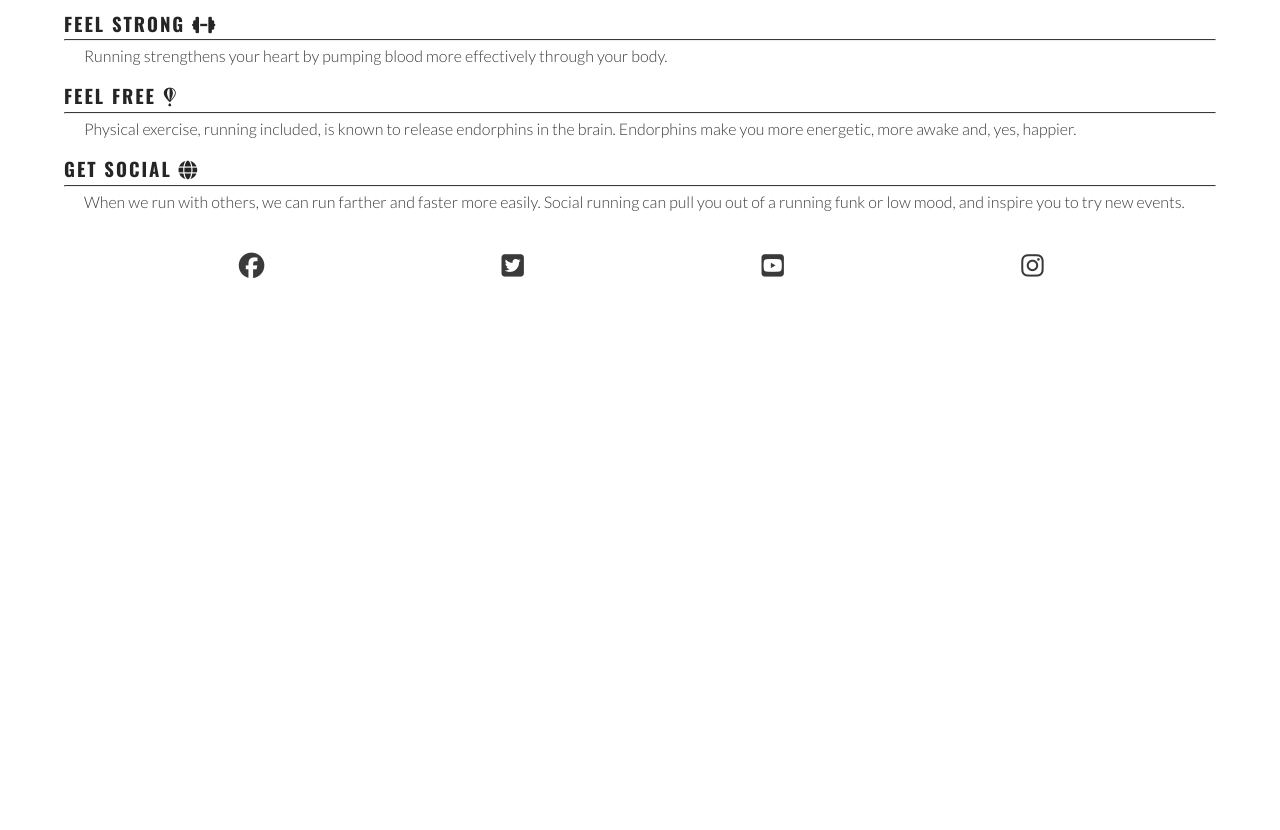
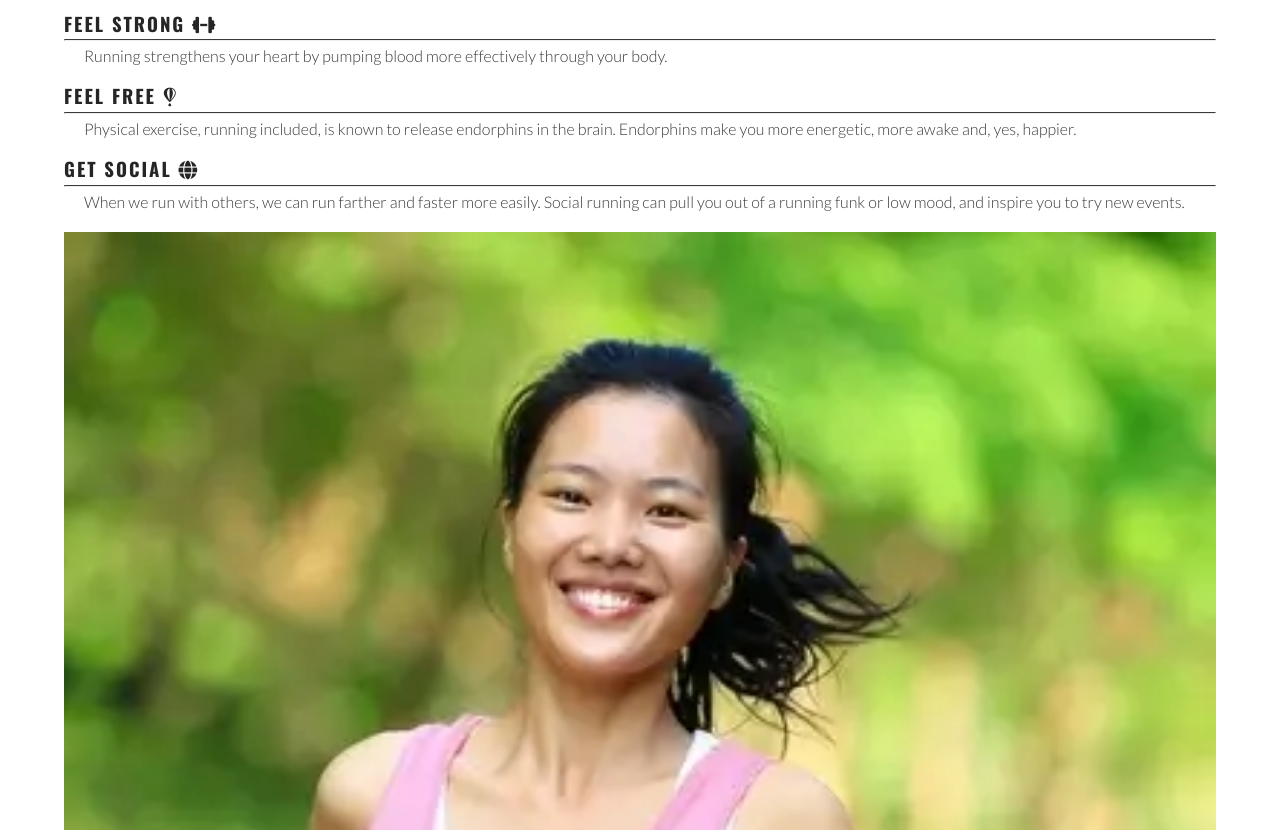
Before and after one commit to Deepeshpatel11/love-running, a plain HTML site: page index.html in a window 1280 px wide. Shown: the part 844-1674 px from the top of the page. Before the commit the page ends 1144 px from the top, so only its background shows below. Drawn offline with nearby package versions, Linux system fonts and the light colour scheme.

Commit message:
Added reasons image & styled it

```diff
--- a/assets/css/style.css
+++ b/assets/css/style.css
@@ -126,6 +126,15 @@ hr {
     margin: 5px 0;
 }
 
+/* Circle cover background image */
+
+#circle-cover-bg {
+    background: url("../images/reasons-image.webp") no-repeat top center / cover;
+    height: 90vw;
+    width: 90vw;
+    margin-bottom: 20px;
+}
+
 /* Footer */
 #social-networks {
     text-align: center;
--- a/index.html
+++ b/index.html
@@ -72,6 +72,9 @@
                         <p>When we run with others, we can run farther and faster more easily. Social running can pull you out of a running funk or low mood, and inspire you to try new events.</p>
                     </div>
                 </div>
+                <div id="benefits-image">
+                    <div id="circle-cover-bg"></div>
+                </div>
             </div>
         </section>
     </main>
```
Also changed, not shown: assets/images/reasons-image.webp (added).
